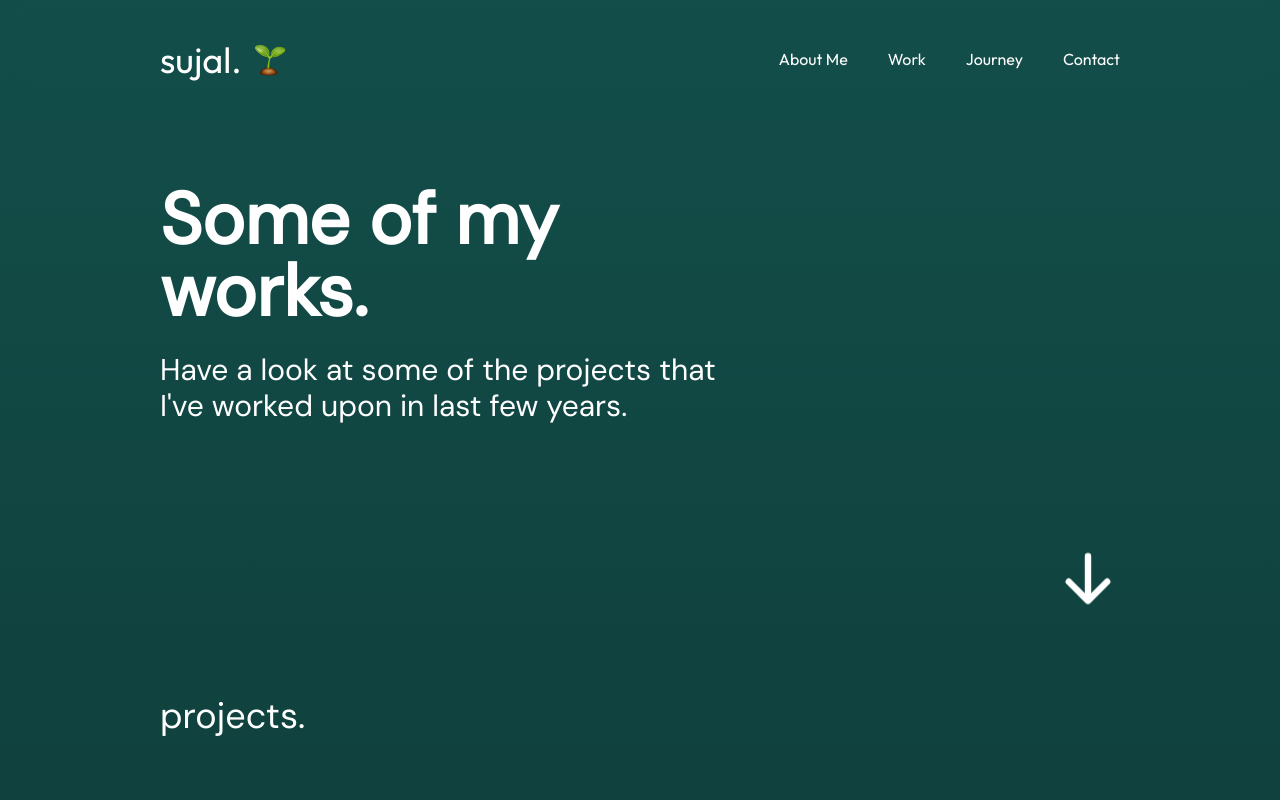
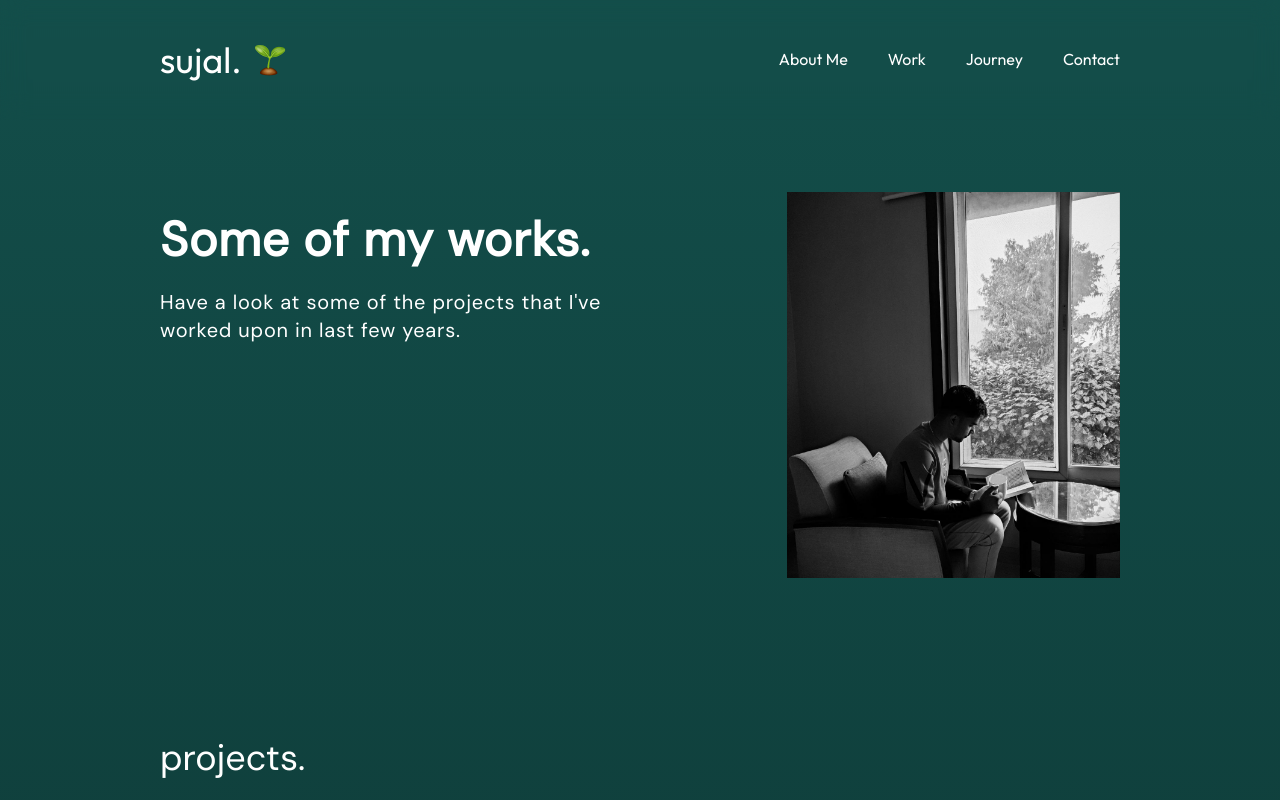
Before and after one commit to SujalSamai/Dev-Portfolio, a Next.js app: page /work in a window 1280 px wide. Shown: the top 800 px of the page. Built offline with nearby package versions, Linux system fonts and the light colour scheme.

Commit message:
Added pictures

```diff
--- a/src/app/journey/page.jsx
+++ b/src/app/journey/page.jsx
@@ -3,6 +3,8 @@ import { dmSans } from '@/utils/Fonts'
 import JourneyTrack from './JourneyTrack'
 import {BsArrowUpRight} from "react-icons/bs"
 import Link from 'next/link'
+import Image from 'next/image'
+import journey from "../../../public/journey.jpg"
 
 const journeys= [
 
@@ -71,11 +73,16 @@ const journeys= [
 
 const Journey = () => {
   return (
-    <section className='mb-10'>
-        <div className='lg:w-7/12 mb-32 mt-40'>
-          <h1 className={`text-5xl lg:text-7xl font-semibold ${dmSans.className} py-6`}>My Journey</h1>
-          <h6 className='text-xl lg:text-3xl'>The journey which started 3 years back has been amazing with great learning experience. Here&apos;s a sneak peak.</h6>
+    <section className='mt-28'>
+      <div className='flex flex-col lg:flex-row justify-between mb-20'>
+        <div className='lg:w-6/12 mt-20 tracking-wider'>
+          <h1 className={`text-5xl font-semibold ${dmSans.className} py-6`}>My Journey</h1>
+          <h6 className='text-xl'>The journey which started 3 years back has been amazing with great learning experience. Here&apos;s a sneak peak.</h6>
         </div>
+        <div className='lg:w-5/12 lg:py-20 mt-8 lg:mt-0 flex justify-end'>
+            <Image src={journey} width={500} height={600} className='grayscale-50 hover:scale-105 hover:grayscale-100 transition-all duration-300 ease-in lg:w-10/12' alt='Sujal Samai'/>
+        </div>
+      </div>
       <div className=''>
         {
           journeys.map((journey)=>{
--- a/src/app/work/page.jsx
+++ b/src/app/work/page.jsx
@@ -1,14 +1,15 @@
 import Projects from '@/components/Projects/Projects'
 import React from 'react'
 import Link from 'next/link'
+import Image from 'next/image'
 import gitshow from "../../../public/gitshow.jpg"
 import chatbot from "../../../public/chatbot.jpg"
 import vogueco from "../../../public/vogueco.jpg"
 import mario from "../../../public/mario.jpg"
 import sorting from "../../../public/sorting.jpg"
+import work from "../../../public/work.jpg"
 import Articles from '@/components/Articles/Articles'
 import { dmSans } from '@/utils/Fonts'
-import { HiArrowDown } from 'react-icons/hi'
 import { BsArrowUpRight } from 'react-icons/bs'
 
 const projects = [
@@ -61,13 +62,15 @@ const projects = [
 
 const Work = () => {
   return (
-    <section>
-      <div className='lg:w-7/12 mb-32 mt-40'>
-        <h1 className={`text-5xl lg:text-7xl font-semibold ${dmSans.className} py-6`}>Some of my works.</h1>
-        <h6 className='text-xl lg:text-3xl'>Have a look at some of the projects that I&apos;ve worked upon in last few years.</h6>
-      </div>
-        <div className="mt-20 mb-5 flex justify-end">
-          <HiArrowDown className="w-16 h-16 motion-safe:animate-bounce"/>
+    <section className='mt-28'>
+      <div className='flex flex-col lg:flex-row justify-between'>
+        <div className='lg:w-6/12 mt-20 tracking-wider'>
+          <h1 className={`text-5xl font-semibold ${dmSans.className} py-6`}>Some of my works.</h1>
+          <h6 className='text-xl'>Have a look at some of the projects that I&apos;ve worked upon in last few years.</h6>
+        </div>
+        <div className='lg:w-5/12 lg:py-20 mt-8 lg:mt-0 flex justify-end'>
+            <Image src={work} width={500} height={600} className='grayscale-50 hover:scale-105 hover:grayscale-0 transition-all duration-300 ease-in lg:w-10/12' alt='Sujal Samai'/>
+        </div>
       </div>
       <Projects projects={projects}/>
       <Articles/>
```
Also changed, not shown: public/journey.jpg (added), public/work.jpg (added).
